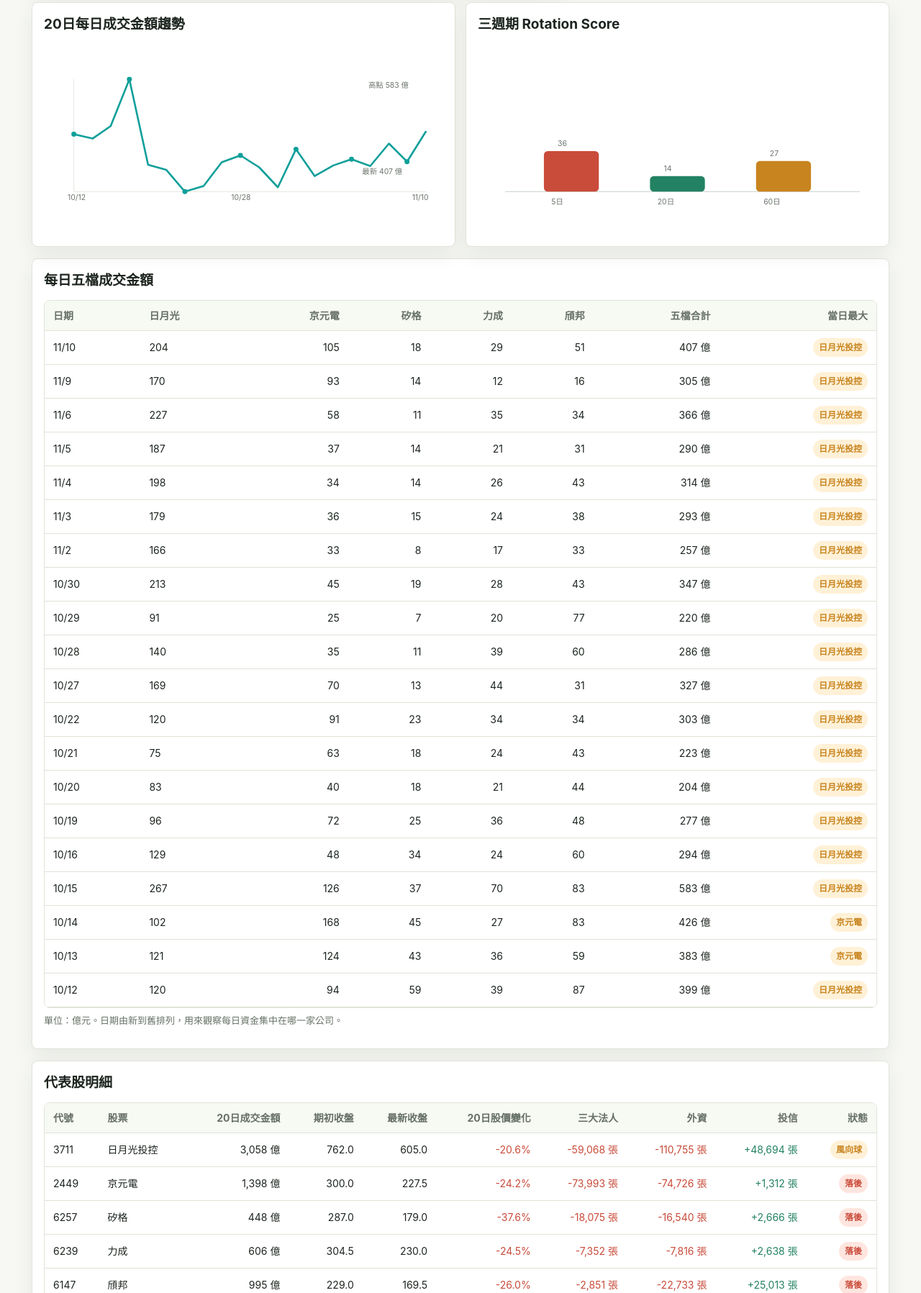
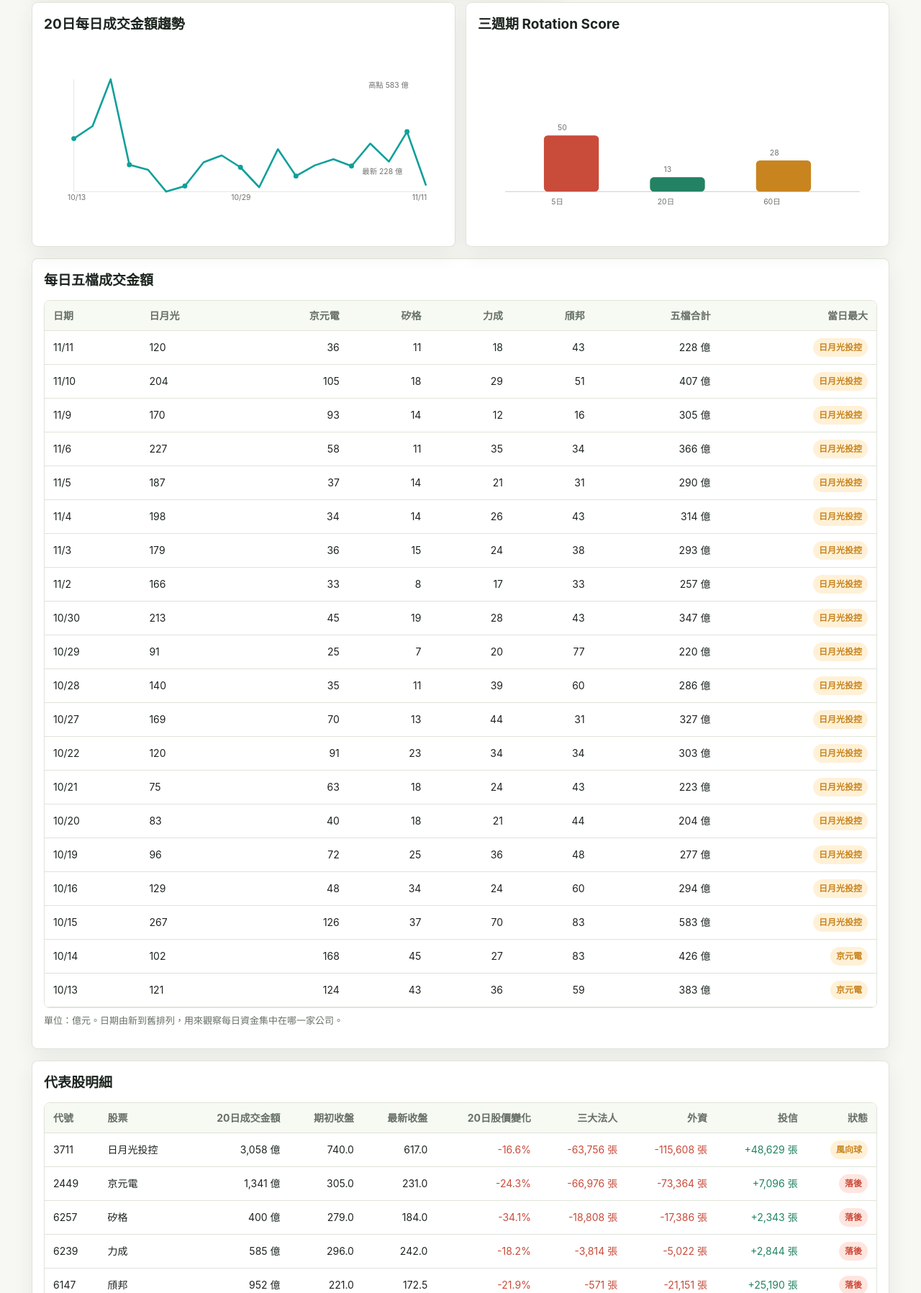
Before and after one commit to hu09-hu/semiconductor-dashboard, a plain HTML site: page index.html in a window 1280 px wide. Shown: the part 1003-2800 px from the top of the page at 72% size. Drawn offline with Linux system fonts and the light colour scheme.

Commit message:
Update semiconductor dashboard

```diff
--- a/index.html
+++ b/index.html
@@ -27,7 +27,7 @@
     h2 { margin:0 0 12px; font-size:19px; }
     .positive { color:var(--green); } .negative { color:var(--red); } .warning { color:var(--amber); }
     .decision { display:grid; grid-template-columns:116px 1fr; gap:14px; align-items:center; }
-    .score-ring { width:116px; aspect-ratio:1; border-radius:50%; background:conic-gradient(var(--amber) 0 14%, #eceee6 14% 100%); display:grid; place-items:center; position:relative; }
+    .score-ring { width:116px; aspect-ratio:1; border-radius:50%; background:conic-gradient(var(--amber) 0 13%, #eceee6 13% 100%); display:grid; place-items:center; position:relative; }
     .score-ring::after { content:""; position:absolute; inset:12px; background:var(--panel); border-radius:50%; }
     .score-ring strong { position:relative; z-index:1; font-size:28px; }
     .decision-title { font-size:22px; font-weight:800; margin-bottom:6px; }
@@ -52,23 +52,23 @@
   </style>
 </head>
 <body>
-  <header><div class="topbar"><div><h1>封測資金輪動儀表板</h1><p class="subtitle">更新日：2026/11/10｜主分析：10/12 至 11/10，共 20 個交易日｜輔助觀察：近 5 日與近 60 日</p></div><div class="badge">20日 Rotation Score：14 / 100｜偏弱</div></div></header>
+  <header><div class="topbar"><div><h1>封測資金輪動儀表板</h1><p class="subtitle">更新日：2026/11/11｜主分析：10/13 至 11/11，共 20 個交易日｜輔助觀察：近 5 日與近 60 日</p></div><div class="badge">20日 Rotation Score：13 / 100｜偏弱</div></div></header>
   <main>
     <section class="grid kpis">
-      <div class="card"><div class="kpi-label">20日總成交金額</div><div class="kpi-value">6,505 億</div><div class="kpi-note">5 檔封測代表股合計</div></div>
-      <div class="card"><div class="kpi-label">20日三大法人</div><div class="kpi-value negative">-161,338 張</div><div class="kpi-note">中段資金方向</div></div>
-      <div class="card"><div class="kpi-label">近5日 Rotation Score</div><div class="kpi-value negative">36</div><div class="kpi-note">短線加速或退潮</div></div>
+      <div class="card"><div class="kpi-label">20日總成交金額</div><div class="kpi-value">6,335 億</div><div class="kpi-note">5 檔封測代表股合計</div></div>
+      <div class="card"><div class="kpi-label">20日三大法人</div><div class="kpi-value negative">-153,925 張</div><div class="kpi-note">中段資金方向</div></div>
+      <div class="card"><div class="kpi-label">近5日 Rotation Score</div><div class="kpi-value warning">50</div><div class="kpi-note">短線加速或退潮</div></div>
       <div class="card"><div class="kpi-label">20日攻擊核心</div><div class="kpi-value">頎邦</div><div class="kpi-note">資金強度排名第一</div></div>
     </section>
     <section class="card" style="margin-bottom:16px"><h2>三週期資金節奏</h2><div class="table-wrap"><table><thead><tr><th>週期</th><th>日期區間</th><th>Rotation Score</th><th>成交金額</th><th>三大法人</th><th>平均股價表現</th><th>判讀</th></tr></thead><tbody>
-      <tr><td>5日短線</td><td>11/4-11/10</td><td>36</td><td>1,682 億</td><td class="negative">-33,063 張</td><td class="negative">-5.1%</td><td><span class="pill bad">退潮</span></td></tr>
-      <tr><td>20日主分析</td><td>10/12-11/10</td><td>14</td><td>6,505 億</td><td class="negative">-161,338 張</td><td class="negative">-26.6%</td><td><span class="pill bad">偏弱</span></td></tr>
-      <tr><td>60日背景</td><td>8/12-11/10</td><td>27</td><td>19,393 億</td><td class="negative">-169,904 張</td><td class="negative">-8.0%</td><td><span class="pill watch">背景趨勢</span></td></tr>
+      <tr><td>5日短線</td><td>11/5-11/11</td><td>50</td><td>1,596 億</td><td class="negative">-28,708 張</td><td class="positive">+7.0%</td><td><span class="pill watch">觀察</span></td></tr>
+      <tr><td>20日主分析</td><td>10/13-11/11</td><td>13</td><td>6,335 億</td><td class="negative">-153,925 張</td><td class="negative">-23.0%</td><td><span class="pill bad">偏弱</span></td></tr>
+      <tr><td>60日背景</td><td>8/13-11/11</td><td>28</td><td>19,360 億</td><td class="negative">-169,681 張</td><td class="negative">-6.7%</td><td><span class="pill watch">背景趨勢</span></td></tr>
     </tbody></table></div></section>
     <section class="grid layout">
-      <div class="card"><h2>主結論</h2><div class="decision"><div class="score-ring"><strong>14</strong></div><div><div class="decision-title">20日看主流，5日看加速</div><p class="decision-text">若近 5 日分數升破 70、20 日分數續升，且日月光止穩，封測輪動可信度會提高；若近 5 日分數低於 45，代表短線仍在退潮。</p></div></div><div class="signal-list">
-        <div class="signal"><span>成交量條件</span><span class="positive">5日均量較前期 +19.9%</span></div>
-        <div class="signal"><span>法人同步條件</span><span class="negative">近5日 -33,063 張</span></div>
+      <div class="card"><h2>主結論</h2><div class="decision"><div class="score-ring"><strong>13</strong></div><div><div class="decision-title">20日看主流，5日看加速</div><p class="decision-text">若近 5 日分數升破 70、20 日分數續升，且日月光止穩，封測輪動可信度會提高；若近 5 日分數低於 45，代表短線仍在退潮。</p></div></div><div class="signal-list">
+        <div class="signal"><span>成交量條件</span><span class="positive">5日均量較前期 +11.5%</span></div>
+        <div class="signal"><span>法人同步條件</span><span class="negative">近5日 -28,708 張</span></div>
         <div class="signal"><span>上漲家數條件</span><span class="warning">20日 0/5 上漲</span></div>
         <div class="signal"><span>成交比重條件</span><span class="warning">可再加入 AI Server、PCB 做相對輪動</span></div>
       </div></div>
@@ -81,20 +81,20 @@
 
           <div class="rank-row">
             <strong>力成</strong>
-            <div class="track"><div class="fill " style="width: 81%"></div></div>
-            <span>81</span>
+            <div class="track"><div class="fill " style="width: 82%"></div></div>
+            <span>82</span>
           </div>
 
           <div class="rank-row">
             <strong>矽格</strong>
-            <div class="track"><div class="fill " style="width: 72%"></div></div>
-            <span>72</span>
+            <div class="track"><div class="fill warn" style="width: 68%"></div></div>
+            <span>68</span>
           </div>
 
           <div class="rank-row">
             <strong>日月光投控</strong>
-            <div class="track"><div class="fill bad" style="width: 38%"></div></div>
-            <span>38</span>
+            <div class="track"><div class="fill bad" style="width: 28%"></div></div>
+            <span>28</span>
           </div>
 
           <div class="rank-row">
@@ -104,10 +104,20 @@
           </div></div></div>
     </section>
     <section class="grid two-col">
-      <div class="card"><h2>20日每日成交金額趨勢</h2><svg class="chart" viewBox="0 0 640 260"><line x1="48" y1="218" x2="612" y2="218" stroke="#dfe4d8"/><line x1="48" y1="38" x2="48" y2="218" stroke="#dfe4d8"/><polyline class="line-amount" points="48,126 78,133 107,113 137,38 167,175 196,183 226,218 256,209 285,171 315,160 345,179 375,211 404,150 434,193 464,176 493,166 523,177 553,141 582,170 612,122"/><g fill="#0f9f9a"><circle cx="48" cy="126" r="4"/><circle cx="137" cy="38" r="4"/><circle cx="226" cy="218" r="4"/><circle cx="315" cy="160" r="4"/><circle cx="404" cy="150" r="4"/><circle cx="493" cy="166" r="4"/><circle cx="582" cy="170" r="4"/></g><g class="axis-label"><text x="38" y="232">10/12</text><text x="300" y="232">10/28</text><text x="590" y="232">11/10</text><text x="520" y="52">高點 583 億</text><text x="510" y="190">最新 407 億</text></g></svg></div>
-      <div class="card"><h2>三週期 Rotation Score</h2><svg class="chart" viewBox="0 0 640 260"><line x1="44" y1="218" x2="612" y2="218" stroke="#bfc8bd"/><g><rect class="bar-negative" x="106" y="153" width="88" height="65" rx="6"/><rect class="bar-positive" x="276" y="193" width="88" height="25" rx="6"/><rect class="bar-amber" x="446" y="169" width="88" height="49" rx="6"/></g><g class="axis-label"><text x="118" y="238">5日</text><text x="128" y="145">36</text><text x="288" y="238">20日</text><text x="298" y="185">14</text><text x="458" y="238">60日</text><text x="468" y="161">27</text></g></svg></div>
+      <div class="card"><h2>20日每日成交金額趨勢</h2><svg class="chart" viewBox="0 0 640 260"><line x1="48" y1="218" x2="612" y2="218" stroke="#dfe4d8"/><line x1="48" y1="38" x2="48" y2="218" stroke="#dfe4d8"/><polyline class="line-amount" points="48,133 78,113 107,38 137,175 167,183 196,218 226,209 256,171 285,160 315,179 345,211 375,150 404,193 434,176 464,166 493,177 523,141 553,170 582,122 612,207"/><g fill="#0f9f9a"><circle cx="48" cy="133" r="4"/><circle cx="137" cy="175" r="4"/><circle cx="226" cy="209" r="4"/><circle cx="315" cy="179" r="4"/><circle cx="404" cy="193" r="4"/><circle cx="493" cy="177" r="4"/><circle cx="582" cy="122" r="4"/></g><g class="axis-label"><text x="38" y="232">10/13</text><text x="300" y="232">10/29</text><text x="590" y="232">11/11</text><text x="520" y="52">高點 583 億</text><text x="510" y="190">最新 228 億</text></g></svg></div>
+      <div class="card"><h2>三週期 Rotation Score</h2><svg class="chart" viewBox="0 0 640 260"><line x1="44" y1="218" x2="612" y2="218" stroke="#bfc8bd"/><g><rect class="bar-negative" x="106" y="128" width="88" height="90" rx="6"/><rect class="bar-positive" x="276" y="195" width="88" height="23" rx="6"/><rect class="bar-amber" x="446" y="168" width="88" height="50" rx="6"/></g><g class="axis-label"><text x="118" y="238">5日</text><text x="128" y="120">50</text><text x="288" y="238">20日</text><text x="298" y="187">13</text><text x="458" y="238">60日</text><text x="468" y="160">28</text></g></svg></div>
     </section>
     <section class="card" style="margin-top:16px"><h2>每日五檔成交金額</h2><div class="table-wrap"><table><thead><tr><th>日期</th><th>日月光</th><th>京元電</th><th>矽格</th><th>力成</th><th>頎邦</th><th>五檔合計</th><th>當日最大</th></tr></thead><tbody>
+            <tr>
+              <td>11/11</td>
+              <td>120</td>
+              <td>36</td>
+              <td>11</td>
+              <td>18</td>
+              <td>43</td>
+              <td>228 億</td>
+              <td><span class="pill watch">日月光投控</span></td>
+            </tr>
             <tr>
               <td>11/10</td>
               <td>204</td>
@@ -297,61 +307,51 @@
               <td>59</td>
               <td>383 億</td>
               <td><span class="pill watch">京元電</span></td>
-            </tr>
-            <tr>
-              <td>10/12</td>
-              <td>120</td>
-              <td>94</td>
-              <td>59</td>
-              <td>39</td>
-              <td>87</td>
-              <td>399 億</td>
-              <td><span class="pill watch">日月光投控</span></td>
             </tr></tbody></table></div><p class="kpi-note">單位：億元。日期由新到舊排列，用來觀察每日資金集中在哪一家公司。</p></section>
     <section class="card" style="margin-top:16px"><h2>代表股明細</h2><div class="table-wrap"><table><thead><tr><th>代號</th><th>股票</th><th>20日成交金額</th><th>期初收盤</th><th>最新收盤</th><th>20日股價變化</th><th>三大法人</th><th>外資</th><th>投信</th><th>狀態</th></tr></thead><tbody>
             <tr>
               <td>3711</td><td>日月光投控</td><td>3,058 億</td>
-              <td>762.0</td><td>605.0</td>
-              <td class="negative">-20.6%</td>
-              <td class="negative">-59,068 張</td>
-              <td class="negative">-110,755 張</td>
-              <td class="positive">+48,694 張</td>
+              <td>740.0</td><td>617.0</td>
+              <td class="negative">-16.6%</td>
+              <td class="negative">-63,756 張</td>
+              <td class="negative">-115,608 張</td>
+              <td class="positive">+48,629 張</td>
               <td><span class="pill watch">風向球</span></td>
             </tr>
             <tr>
-              <td>2449</td><td>京元電</td><td>1,398 億</td>
-              <td>300.0</td><td>227.5</td>
-              <td class="negative">-24.2%</td>
-              <td class="negative">-73,993 張</td>
-              <td class="negative">-74,726 張</td>
-              <td class="positive">+1,312 張</td>
+              <td>2449</td><td>京元電</td><td>1,341 億</td>
+              <td>305.0</td><td>231.0</td>
+              <td class="negative">-24.3%</td>
+              <td class="negative">-66,976 張</td>
+              <td class="negative">-73,364 張</td>
+              <td class="positive">+7,096 張</td>
               <td><span class="pill bad">落後</span></td>
             </tr>
             <tr>
-              <td>6257</td><td>矽格</td><td>448 億</td>
-              <td>287.0</td><td>179.0</td>
-              <td class="negative">-37.6%</td>
-              <td class="negative">-18,075 張</td>
-              <td class="negative">-16,540 張</td>
-              <td class="positive">+2,666 張</td>
+              <td>6257</td><td>矽格</td><td>400 億</td>
+              <td>279.0</td><td>184.0</td>
+              <td class="negative">-34.1%</td>
+              <td class="negative">-18,808 張</td>
+              <td class="negative">-17,386 張</td>
+              <td class="positive">+2,343 張</td>
               <td><span class="pill bad">落後</span></td>
             </tr>
             <tr>
-              <td>6239</td><td>力成</td><td>606 億</td>
-              <td>304.5</td><td>230.0</td>
-              <td class="negative">-24.5%</td>
-              <td class="negative">-7,352 張</td>
-              <td class="negative">-7,816 張</td>
-              <td class="positive">+2,638 張</td>
+              <td>6239</td><td>力成</td><td>585 億</td>
+              <td>296.0</td><td>242.0</td>
+              <td class="negative">-18.2%</td>
+              <td class="negative">-3,814 張</td>
+              <td class="negative">-5,022 張</td>
+              <td class="positive">+2,844 張</td>
               <td><span class="pill bad">落後</span></td>
             </tr>
             <tr>
-              <td>6147</td><td>頎邦</td><td>995 億</td>
-              <td>229.0</td><td>169.5</td>
-              <td class="negative">-26.0%</td>
-              <td class="negative">-2,851 張</td>
-              <td class="negative">-22,733 張</td>
-              <td class="positive">+25,013 張</td>
+              <td>6147</td><td>頎邦</td><td>952 億</td>
+              <td>221.0</td><td>172.5</td>
+              <td class="negative">-21.9%</td>
+              <td class="negative">-571 張</td>
+              <td class="negative">-21,151 張</td>
+              <td class="positive">+25,190 張</td>
               <td><span class="pill bad">落後</span></td>
             </tr></tbody></table></div></section>
     <section class="grid notes">
```
